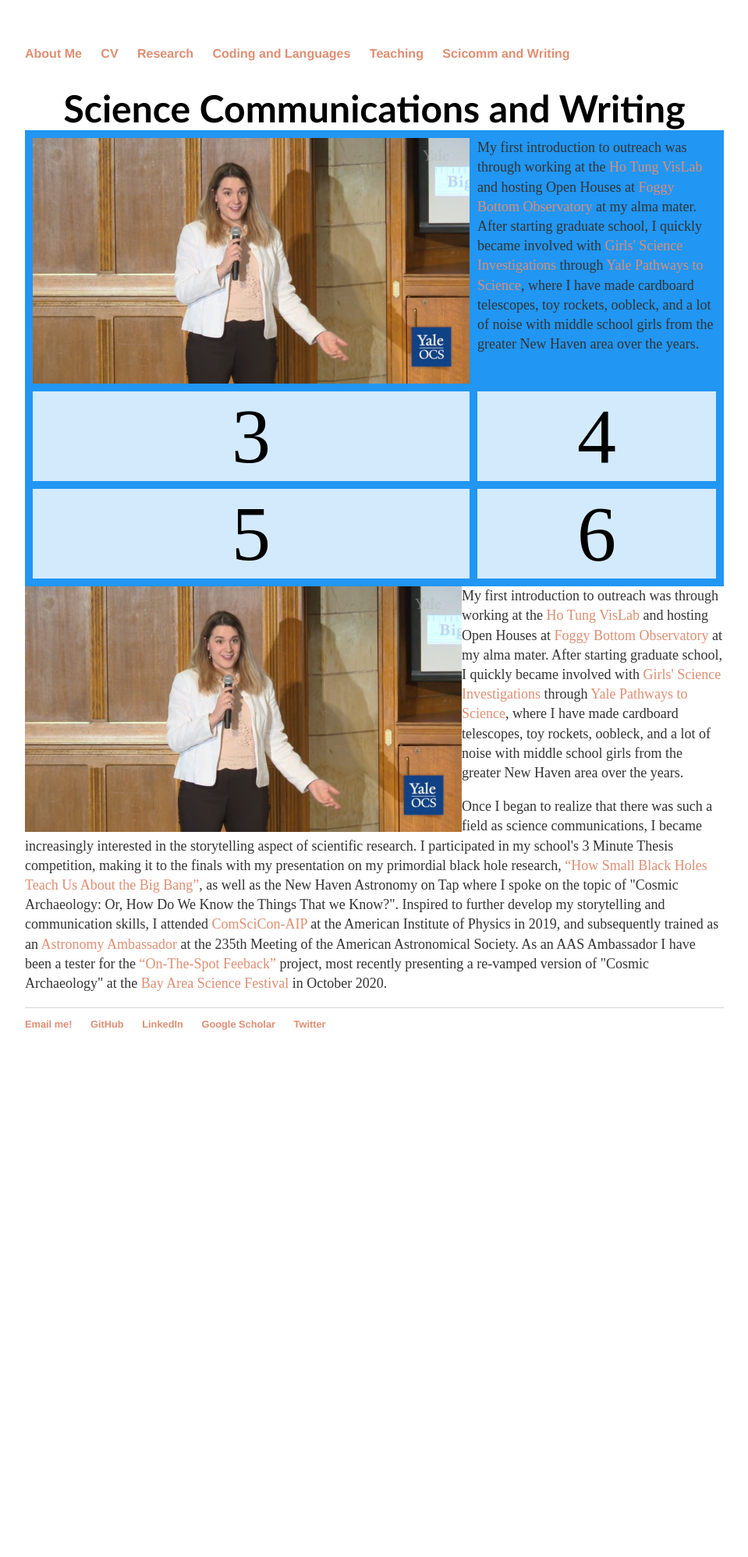
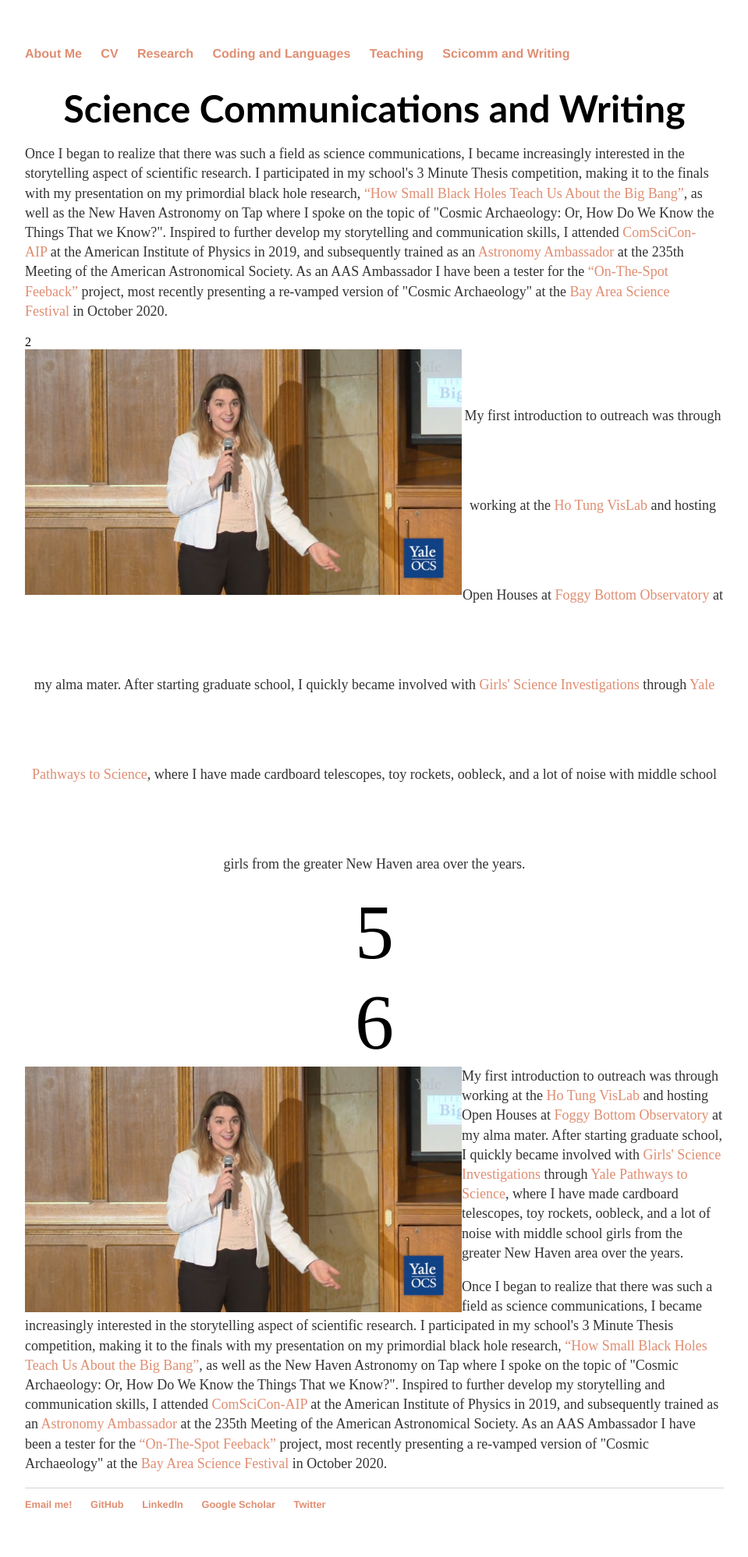
Before and after one commit to lunazagor/lunazagor.github.io, a Jekyll site: the page built from sci-wri/index.html, in a window 1280 px wide. Shown: the whole page at 78% size, without its empty margins (160-1119 px from the left). Built offline with Jekyll 4.4.1, drawn with Linux system fonts in a browser that asks for light colours; before the commit the page ends 1381 px from its top, so only the background shows below that.

Commit message:
Update index.html

```diff
--- a/sci-wri/index.html
+++ b/sci-wri/index.html
@@ -21,7 +21,7 @@ title: Sci-Wri
 	  display: grid;
 	  grid-gap: 10px 10px;
 	  grid-template-columns: auto auto;
-	  background-color: #2196F3;
+	  <-- background-color: #2196F3; -->
 	  padding: 10px;
 	}
 
@@ -41,19 +41,23 @@ title: Sci-Wri
 
 
 <div class="grid-container">
-  	<div class="item1">
+	<p style="text-align:left;font-size:18px"> Once I began to realize that there was such a field as science communications, I became increasingly interested in the storytelling aspect of scientific research. I participated in my school's 3 Minute Thesis competition, making it to the finals with my presentation on my primordial black hole research, <a href="https://ocs.yale.edu/videos/3-minute-thesis-competition-2019-finalist-luna-zagorac-how-small-black-holes-teach-us-about-the-big-bang/">“How Small Black Holes Teach Us About the Big Bang”</a>, as well as the New Haven Astronomy on Tap where I spoke on the topic of "Cosmic Archaeology: Or, How Do We Know the Things That we Know?". Inspired to further develop my storytelling and communication skills, I attended <a href="https://comscicon.com/comscicon-aip-2019">ComSciCon-AIP</a> at the American Institute of Physics in 2019, and subsequently trained as an <a href="https://aas.org/education/aas-astronomy-ambassadors-program">Astronomy Ambassador</a> at the 235th Meeting of the American Astronomical Society. As an AAS Ambassador I have been a tester for the <a href="https://astrosociety.org/education-outreach/higher-education-and-early-professionals/higher-education-and-early-professionals.html">“On-The-Spot Feeback”</a> project, most recently presenting a re-vamped version of "Cosmic Archaeology" at the <a href="https://www.bayareasciencefestival2020.org/">Bay Area Science Festival</a> in October 2020. </p>
+</div>
+  <div class="item2">
+ 2
+  </div>
+  <div class="grid-item">
+	    	<div class="item1">
 	  <div class="TextWrapLeft" onclick="this.nextElementSibling.style.display='block'; this.style.display='none'">
    		<img class="TextWrapLeft" src="video-preview.jpg" width="560" height="315" style="cursor:pointer" />
 	</div>
 	<div style="display:none">
    		<iframe width="560" height="315" class="TextWrapLeft" src="https://www.youtube.com/embed/jih2YGyLUsg" frameborder="0" allow="accelerometer; autoplay; encrypted-media; gyroscope; picture-in-picture" allowfullscreen></iframe>
 	</div>
-</div>
-  <div class="item2">
-	  <p style="text-align:left;font-size:18px; display: inline"> My first introduction to outreach was through working at the <a href="https://www.colgate.edu/about/campus-facilities/ho-tung-visualization-laboratory">Ho Tung VisLab</a> and hosting Open Houses at <a href="http://observatory.colgate.edu/">Foggy Bottom Observatory</a> at my alma mater. After starting graduate school, I quickly became involved with <a href="https://gsi.yale.edu/">Girls' Science Investigations</a> through <a href="https://onha.yale.edu/pathways-science">Yale Pathways to Science</a>, where I have made cardboard telescopes, toy rockets, oobleck, and a lot of noise with middle school girls from the greater New Haven area over the years. </p>
-  </div>
-  <div class="grid-item">3</div>
-  <div class="grid-item">4</div>
+	</div>
+  <div class="grid-item">
+	  	  <p style="text-align:left;font-size:18px; display: inline"> My first introduction to outreach was through working at the <a href="https://www.colgate.edu/about/campus-facilities/ho-tung-visualization-laboratory">Ho Tung VisLab</a> and hosting Open Houses at <a href="http://observatory.colgate.edu/">Foggy Bottom Observatory</a> at my alma mater. After starting graduate school, I quickly became involved with <a href="https://gsi.yale.edu/">Girls' Science Investigations</a> through <a href="https://onha.yale.edu/pathways-science">Yale Pathways to Science</a>, where I have made cardboard telescopes, toy rockets, oobleck, and a lot of noise with middle school girls from the greater New Haven area over the years. </p>
+	  </div>
   <div class="grid-item">5</div>
   <div class="grid-item">6</div>
 </div>
```
